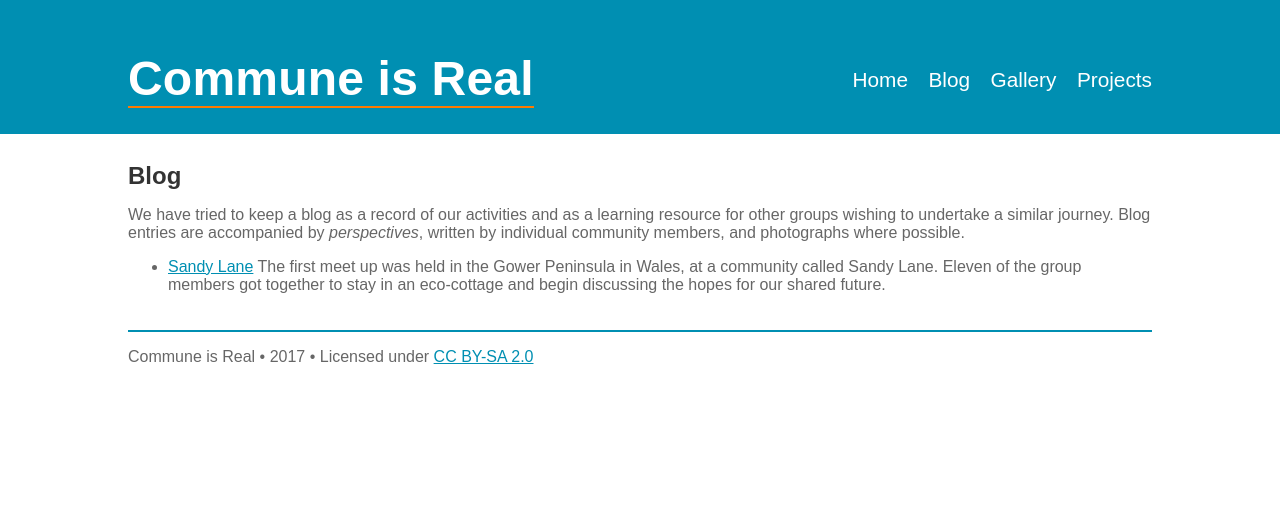
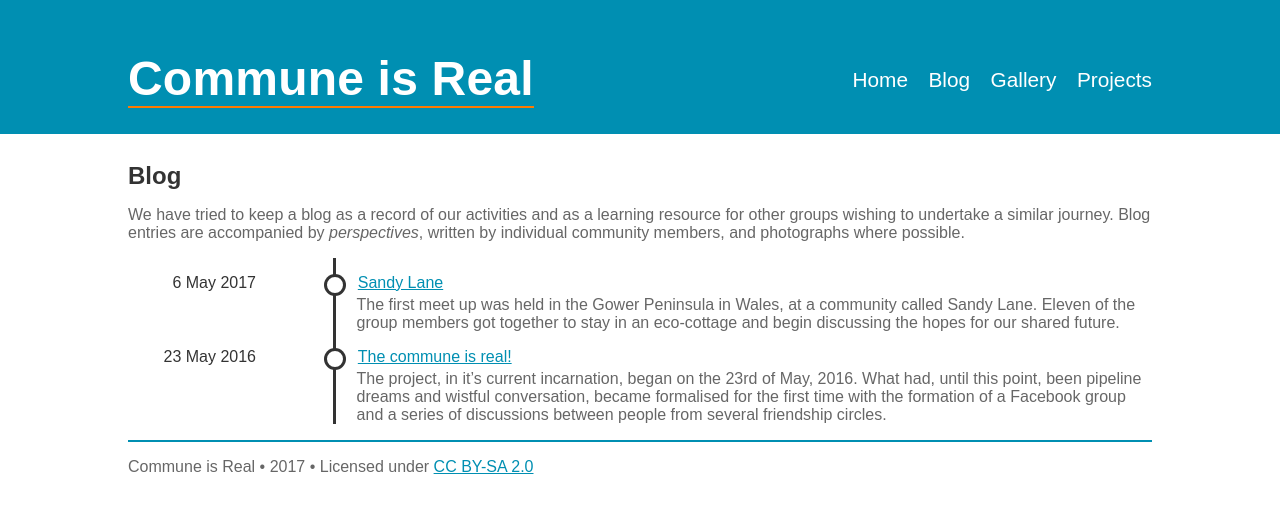
Before and after one commit to PieceOfEarth/pieceofearth.github.io, a Jekyll site: the page built from blog.md, in a window 1280 px wide. Shown: the top 513 px of the page. Built offline with Jekyll 4.4.1, drawn with Linux system fonts in a browser that asks for light colours; some web fonts are replaced.

Commit message:
Add MVP timeline

```diff
--- a/_includes/style.css
+++ b/_includes/style.css
@@ -110,7 +110,7 @@ header {
 .content {
   width: 100%;
   display: inline-block;
-  overflow: hidden;
+  /*overflow: hidden;*/
 }
 
 .content .img-container {
@@ -237,6 +237,65 @@ header {
   font-style: italic;
 }
 
+.content .post-timeline-container {
+  display: flex;
+  flex: 1;
+  flex-direction: row;
+}
+
+.content .post-timeline-left {
+  /*transform: translateX(-100%);*/
+  position: absolute;
+  left: 0;
+  width: 20%;
+  text-align: right;
+  padding-top: 1em;
+}
+
+.content .post-timeline-right {
+  width: 100%;
+  margin-left: 20%;
+  align-items: flex-start;
+  border-left: 3px solid rgba(0, 0, 0, 0.8);
+  padding-top: 1em;
+}
+
+.content .post-title {
+  display: flex;
+  align-items: flex-start;
+  justify-content: flex-start;
+}
+
+.content .post-title::before,
+.content .post-title:hover::before {
+  content: "";
+  display: inline-block;
+  border-radius: 50%;
+  -moz-border-radius: 50%;
+  -webkit-border-radius: 50%;
+  width: 16px;
+  height: 16px;
+  border: 3px solid rgba(0, 0, 0, 0.8);
+  transform: translateX(-12px);
+  background-color: white;
+}
+
+.content .post-title:hover::before {
+  background-color: #FF7A00;
+}
+
+.content .post-excerpt {
+  padding-left: 1.3em;
+}
+
+.content .post-excerpt p {
+  margin: 0;
+}
+
+.content .post-date {
+  color: rgba(0, 0, 0, 0.8);
+}
+
 blockquote {
   display: flex;
   flex-direction: row;
--- /dev/null
+++ b/_posts/2016-05-23-commune-is-real.md
@@ -0,0 +1,10 @@
+---
+layout: post
+title:  "The commune is real!"
+date: 2016-05-23 12:00:00
+authors:
+ - Luke
+tags: admin
+---
+
+The project, in it's current incarnation, began on the 23rd of May, 2016. What had, until this point, been pipeline dreams and wistful conversation, became formalised for the first time with the formation of a Facebook group and a series of discussions between people from several friendship circles.
--- a/blog.md
+++ b/blog.md
@@ -7,5 +7,19 @@ title: 'Blog'
 We have tried to keep a blog as a record of our activities and as a learning resource for other groups wishing to undertake a similar journey. Blog entries are accompanied by _perspectives_, written by individual community members, and photographs where possible.
 
 {% for post in site.posts %}
-  * [{{ post.title }}]({{ post.url }} "Read the {{ post.title }} blog post") {{ post.excerpt | remove: '<p>' | remove: '</p>' }}
+  <div class="post-timeline-container">
+    <div class="post-timeline-left">
+      <div class="post-date">
+        {{ post.date | date: "%-d %B %Y" }}
+      </div>
+    </div>
+    <div class="post-timeline-right">
+      <div class="post-title">
+        <a href="{{ post.url }}" title="Read the {{ post.title }} blog post">{{ post.title }}</a>
+      </div>
+      <div class="post-excerpt">
+        {{ post.excerpt }}
+      </div>
+    </div>
+  </div>
 {% endfor %}
```
